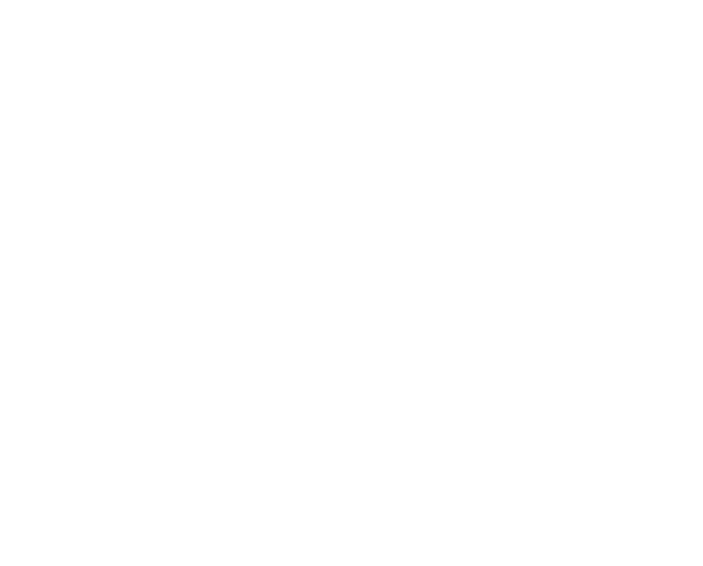
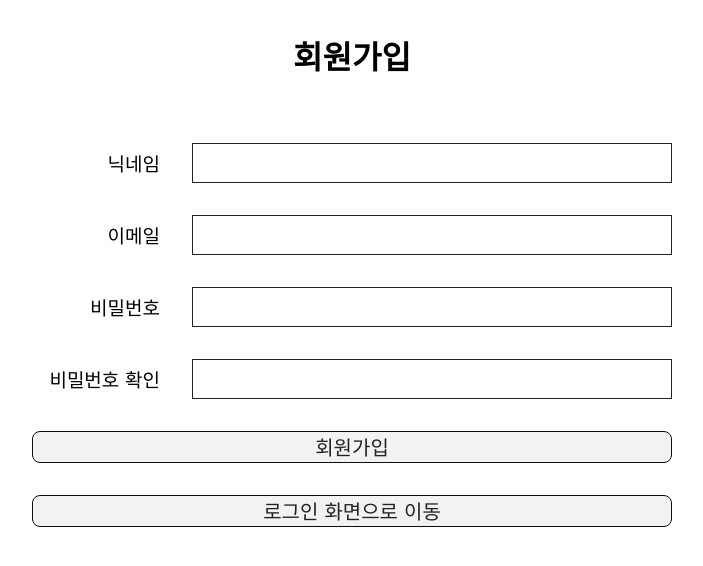
Before and after one commit to miok-jung/account-service, a React (Create React App) app: page /register in a window 1280 px wide. Before the commit this address had no page. Shown: the top 566 px of the page, without its empty margins (288-991 px from the left). Built offline with nearby package versions, Linux system fonts and the light colour scheme.

Commit message:
feat: Regist/Login Pages, prettier - prettier 규칙 추가 - 회원가입/로그인 페이지 구현

```diff
--- a/src/App.js
+++ b/src/App.js
@@ -1,29 +1,33 @@
-import React from "react";
-import { Routes, Route } from "react-router-dom";
-import Main from "./Main";
-import Login from "./Login";
-import Income from "./components/income/Income";
-import Expense from "components/expense/Expense";
+import React from 'react';
+import { Routes, Route } from 'react-router-dom';
+import Main from './Main';
+// NOTE USER
+import Login from './components/User/Login';
+import Register from 'components/User/Register';
+// NOTE PAGES
+import Income from './components/income/Income';
+import Expense from 'components/expense/Expense';
 // import Transfer from "components/transfer/Transfer";
-import Upload from "components/Upload";
-import Detail from "components/Detail";
-import Edit from "components/Edit";
+import Upload from 'components/Upload';
+import Detail from 'components/Detail';
+import Edit from 'components/Edit';
 
 const App = () => {
   return (
     <Routes>
       <Route path="/" exact element={<Main />} />
-      <Route path="/income" element={<Income title={"수입"} />} />
-      <Route path="/expense" element={<Expense title={"지출"} />} />
+      <Route path="/income" element={<Income title={'수입'} />} />
+      <Route path="/expense" element={<Expense title={'지출'} />} />
       {/* <Route path="/transfer" element={<Transfer title={"이체"} />} /> */}
       {/* ANCHOR 공통 페이지 */}
-      <Route path={`/:url/upload`} element={<Upload title={"업로드"} />} />
-      <Route path={`/:url/:postNum`} element={<Detail title={"더보기"} />} />
+      <Route path={`/:url/upload`} element={<Upload title={'업로드'} />} />
+      <Route path={`/:url/:postNum`} element={<Detail title={'더보기'} />} />
       <Route
         path={`/:url/edit/:postNum`}
-        element={<Edit title={"수정하기"} />}
+        element={<Edit title={'수정하기'} />}
       />
       <Route path="/login" element={<Login />} />
+      <Route path="/register" element={<Register />} />
     </Routes>
   );
 };
--- a/src/Login.js
+++ /dev/null
@@ -1,11 +0,0 @@
-import React from "react";
-import Headers from "components/Headers";
-
-const Login = () => {
-  return (
-    <>
-      <Headers title={"로그인"} />
-    </>
-  );
-};
-export default Login;
--- a/src/components/Headers.js
+++ b/src/components/Headers.js
@@ -1,6 +1,6 @@
-import React from "react";
-import { Link } from "react-router-dom";
-import "css/header.scss";
+import React from 'react';
+import { Link } from 'react-router-dom';
+import 'css/header.scss';
 
 const Headers = ({ title }) => {
   return (
@@ -11,6 +11,7 @@
         <Link to="/income">수입</Link>
         <Link to="/expense">지출</Link>
         {/* <Link to="/transfer">이체</Link> */}
+        <Link to="/login">로그인</Link>
       </nav>
     </header>
   );
--- /dev/null
+++ b/src/components/User/Login.js
@@ -0,0 +1,66 @@
+import axios from 'axios';
+import React, { useState } from 'react';
+import { useNavigate } from 'react-router-dom';
+import '../../css/user.scss';
+
+const Login = () => {
+  let navigate = useNavigate();
+  const [Email, setEmail] = useState('');
+  const [PW, setPW] = useState('');
+
+  const loginFunc = (e) => {
+    e.preventDefault();
+    if (Email === '' || PW === '') {
+      return alert('이메일/비밀번호를 입력해주세요.');
+    }
+    let body = {
+      email: Email,
+      password: PW,
+    };
+    axios
+      .post('/api/users/login', body)
+      .then((res) => {
+        console.log('res: ', res);
+      })
+      .catch((err) => {
+        console.log('err: ', err.response.data);
+      });
+  };
+  return (
+    <>
+      <h2>로그인</h2>
+      <form>
+        <label htmlFor="login_email">이메일</label>
+        <input
+          id="login_email"
+          type="email"
+          value={Email}
+          onChange={(e) => setEmail(e.currentTarget.value)}
+        />
+        <label htmlFor="login_pw">비밀번호</label>
+        <input
+          id="login_pw"
+          type="password"
+          value={PW}
+          onChange={(e) => setPW(e.currentTarget.value)}
+        />
+        <button
+          onClick={(e) => {
+            loginFunc(e);
+          }}
+        >
+          로그인
+        </button>
+        <button
+          onClick={(e) => {
+            e.preventDefault();
+            navigate('/register');
+          }}
+        >
+          회원가입
+        </button>
+      </form>
+    </>
+  );
+};
+export default Login;
--- /dev/null
+++ b/src/components/User/Register.js
@@ -0,0 +1,74 @@
+import axios from 'axios';
+import React, { useState } from 'react';
+import { useNavigate } from 'react-router-dom';
+import '../../css/user.scss';
+
+const Register = () => {
+  let navigate = useNavigate();
+
+  const [Nickname, setNickname] = useState('');
+  const [Email, setEmail] = useState('');
+  const [PW, setPW] = useState('');
+  const [PWCheck, setPWCheck] = useState('');
+
+  const registerFunc = (e) => {
+    e.preventDefault();
+    if (Nickname === '' || Email === '' || PW === '' || PWCheck === '') {
+      alert('값을 모두 입력해주세요.');
+    }
+    let body = {
+      nickname: Nickname,
+      email: Email,
+      password: PW,
+    };
+    axios.post('/api/users/register', body).then((res) => {
+      if (res.data.success) return alert('회원가입에 성공하였습니다.');
+      console.log(res.data);
+    });
+  };
+  return (
+    <>
+      <h2>회원가입</h2>
+      <form>
+        <label htmlFor="reg_nickname">닉네임</label>
+        <input
+          id="reg_nickname"
+          type="text"
+          value={Nickname}
+          onChange={(e) => setNickname(e.currentTarget.value)}
+        />
+        <label htmlFor="reg_email">이메일</label>
+        <input
+          id="reg_email"
+          type="email"
+          value={Email}
+          onChange={(e) => setEmail(e.currentTarget.value)}
+        />
+        <label htmlFor="reg_pw">비밀번호</label>
+        <input
+          id="reg_pw"
+          type="password"
+          value={PW}
+          onChange={(e) => setPW(e.currentTarget.value)}
+        />
+        <label htmlFor="reg_confirm_pw">비밀번호 확인</label>
+        <input
+          id="reg_confirm_pw"
+          type="password"
+          value={PWCheck}
+          onChange={(e) => setPWCheck(e.currentTarget.value)}
+        />
+        <button onClick={(e) => registerFunc(e)}>회원가입</button>
+        <button
+          onClick={() => {
+            navigate('/login');
+          }}
+        >
+          로그인 화면으로 이동
+        </button>
+      </form>
+    </>
+  );
+};
+
+export default Register;
--- /dev/null
+++ b/src/css/user.scss
@@ -0,0 +1,48 @@
+@import './_variable';
+
+h2 {
+  font-size: 2rem;
+}
+
+form {
+  display: flex;
+  flex-wrap: wrap;
+  justify-content: space-between;
+  width: 50%;
+  margin: 0 auto;
+  padding-top: 2rem;
+  label {
+    width: 20%;
+    height: 2.5rem;
+    font-size: 19px;
+    display: flex;
+    justify-content: flex-end;
+    align-items: center;
+  }
+  input {
+    border: 1px solid $color2;
+    width: 75%;
+    padding: 0 1rem;
+    height: 2.5rem;
+    font-size: 19px;
+    box-sizing: border-box;
+    margin-bottom: 2rem;
+  }
+  button {
+    width: 100%;
+    height: 2rem;
+    font-size: 20px;
+    cursor: pointer;
+    padding: none;
+    background-color: $color5;
+    border: 1px solid $color1;
+    border-radius: 0.5rem;
+    color: $color2;
+    margin-bottom: 2rem;
+    &:hover {
+      background-color: $color1;
+      border: 1px solid $color5;
+      color: $color5;
+    }
+  }
+}
```
Also changed, not shown: 1 other file (tests, documents, lock files or other folders).
